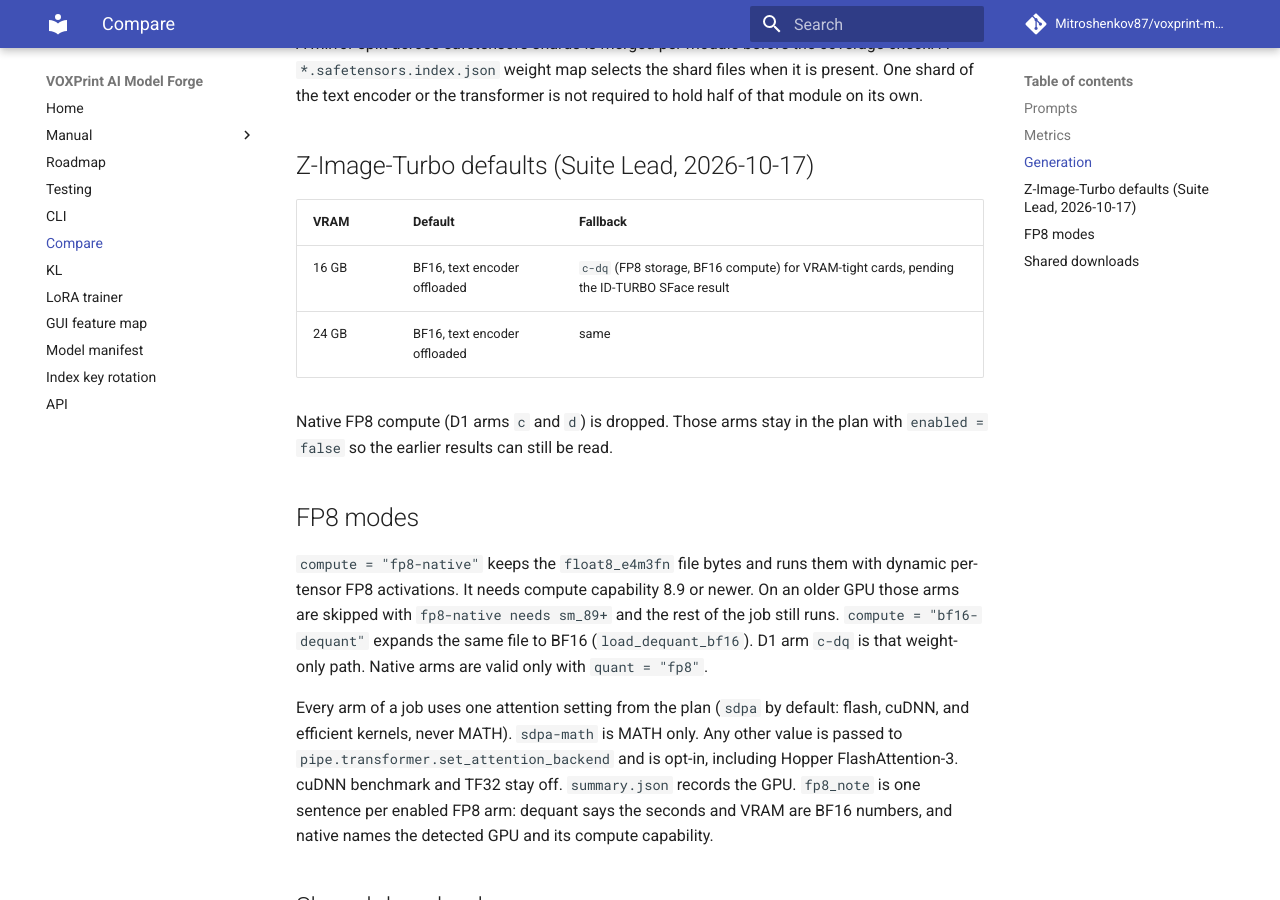
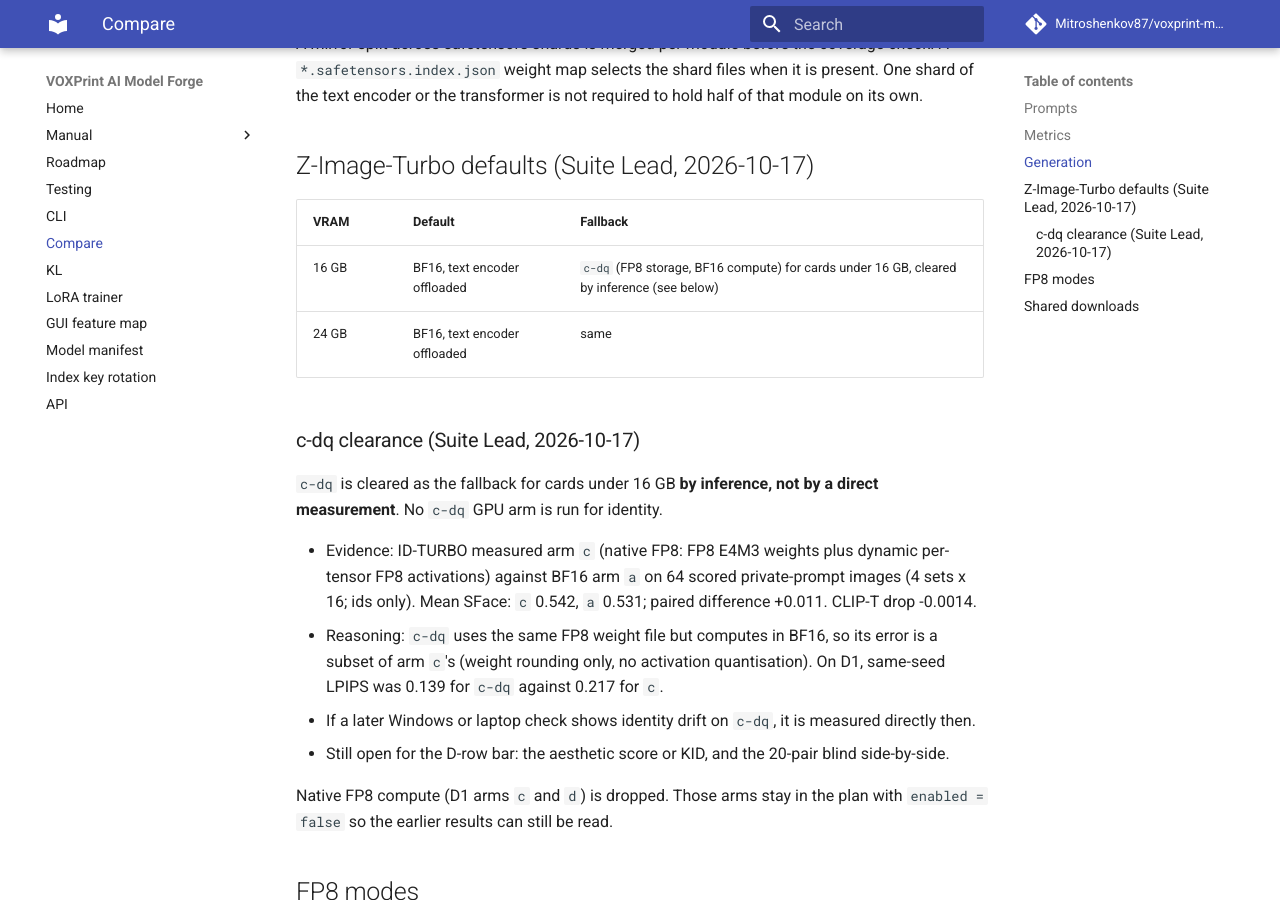
Before and after one commit to Mitroshenkov87/voxprint-model-forge, an MkDocs documentation site: the page built from docs/COMPARE.md, in a window 1280 px wide and 900 px high, scrolled down 3389 px. Built offline with MkDocs 1.6.1 and Material for MkDocs 9.7.7, drawn with Linux system fonts in a browser that asks for light colours; comment, search, counter and statistics services are not loaded.

Commit message:
compare: c-dq cleared as the sub-16 GB fallback by inference from ID-TURBO arm c

```diff
--- a/docs/COMPARE.md
+++ b/docs/COMPARE.md
@@ -125,8 +125,26 @@
 
 | VRAM | Default | Fallback |
 | --- | --- | --- |
-| 16 GB | BF16, text encoder offloaded | `c-dq` (FP8 storage, BF16 compute) for VRAM-tight cards, pending the ID-TURBO SFace result |
+| 16 GB | BF16, text encoder offloaded | `c-dq` (FP8 storage, BF16 compute) for cards under 16 GB, cleared by inference (see below) |
 | 24 GB | BF16, text encoder offloaded | same |
+
+### c-dq clearance (Suite Lead, 2026-10-17)
+
+`c-dq` is cleared as the fallback for cards under 16 GB **by inference, not by
+a direct measurement**. No `c-dq` GPU arm is run for identity.
+
+- Evidence: ID-TURBO measured arm `c` (native FP8: FP8 E4M3 weights plus
+  dynamic per-tensor FP8 activations) against BF16 arm `a` on 64 scored
+  private-prompt images (4 sets x 16; ids only). Mean SFace: `c` 0.542,
+  `a` 0.531; paired difference +0.011. CLIP-T drop -0.0014.
+- Reasoning: `c-dq` uses the same FP8 weight file but computes in BF16, so
+  its error is a subset of arm `c`'s (weight rounding only, no activation
+  quantisation). On D1, same-seed LPIPS was 0.139 for `c-dq` against 0.217
+  for `c`.
+- If a later Windows or laptop check shows identity drift on `c-dq`, it is
+  measured directly then.
+- Still open for the D-row bar: the aesthetic score or KID, and the 20-pair
+  blind side-by-side.
 
 Native FP8 compute (D1 arms `c` and `d`) is dropped. Those arms stay in the
 plan with `enabled = false` so the earlier results can still be read.
```
